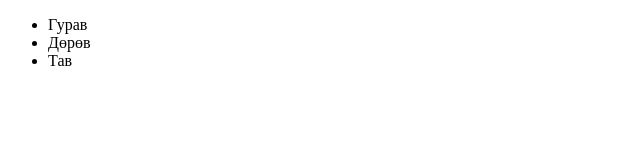
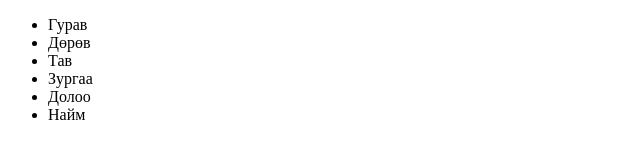
Before and after one commit to onlinevideotraining1234/git-merge-conflict-lesson, a plain HTML site: page index.html in a window 1280 px wide. Shown: the whole page, without its empty margins (0-640 px from the left). Drawn offline with Linux system fonts and the light colour scheme.

Commit message:
list itemiin tugsguld 3 item nemlee

```diff
--- a/index.html
+++ b/index.html
@@ -10,6 +10,9 @@
       <li>Гурав</li>
       <li>Дөрөв</li>
       <li>Тав</li>
+      <li>Зургаа</li>
+      <li>Долоо</li>
+      <li>Найм</li>
     </ul>
   </body>
 </html>
```
